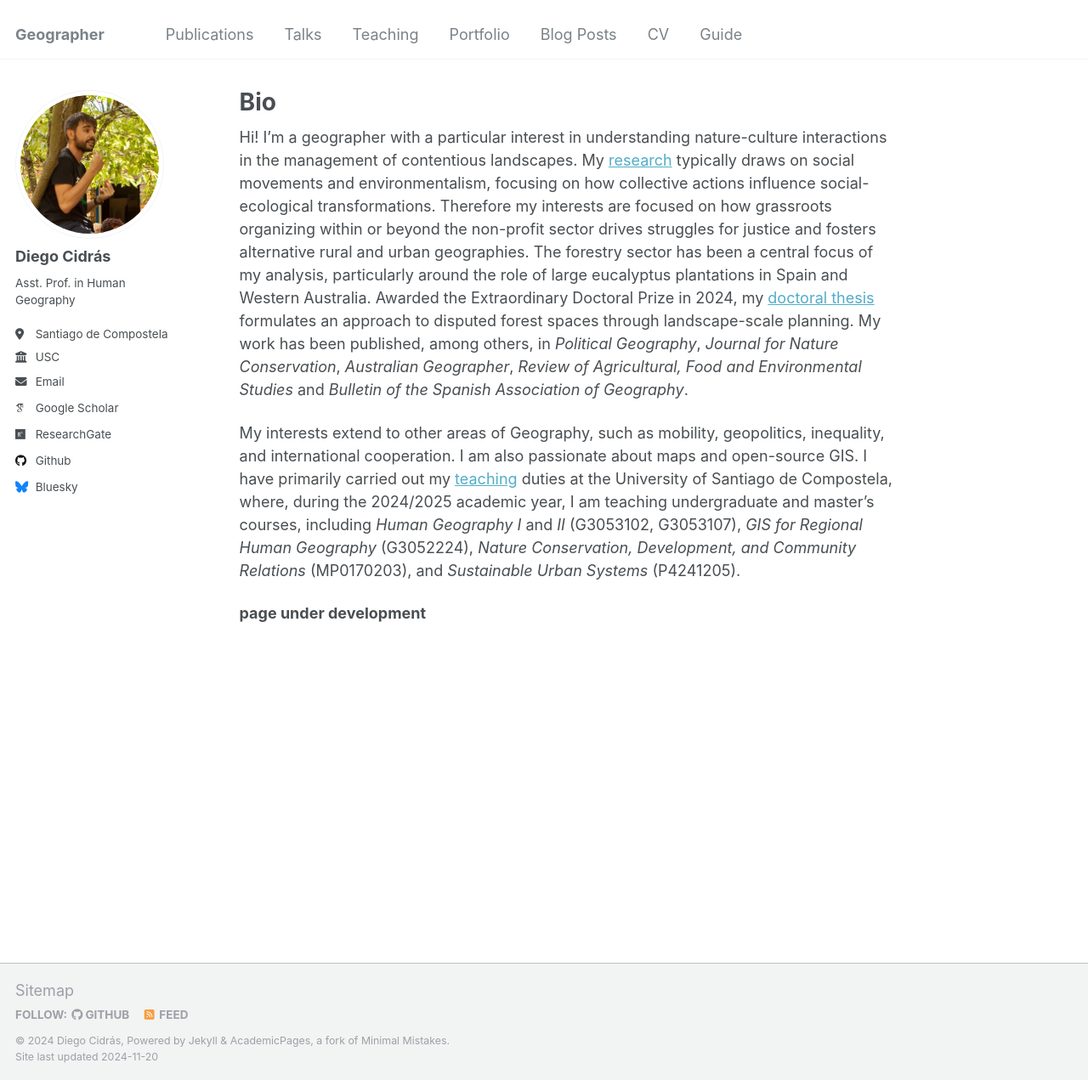
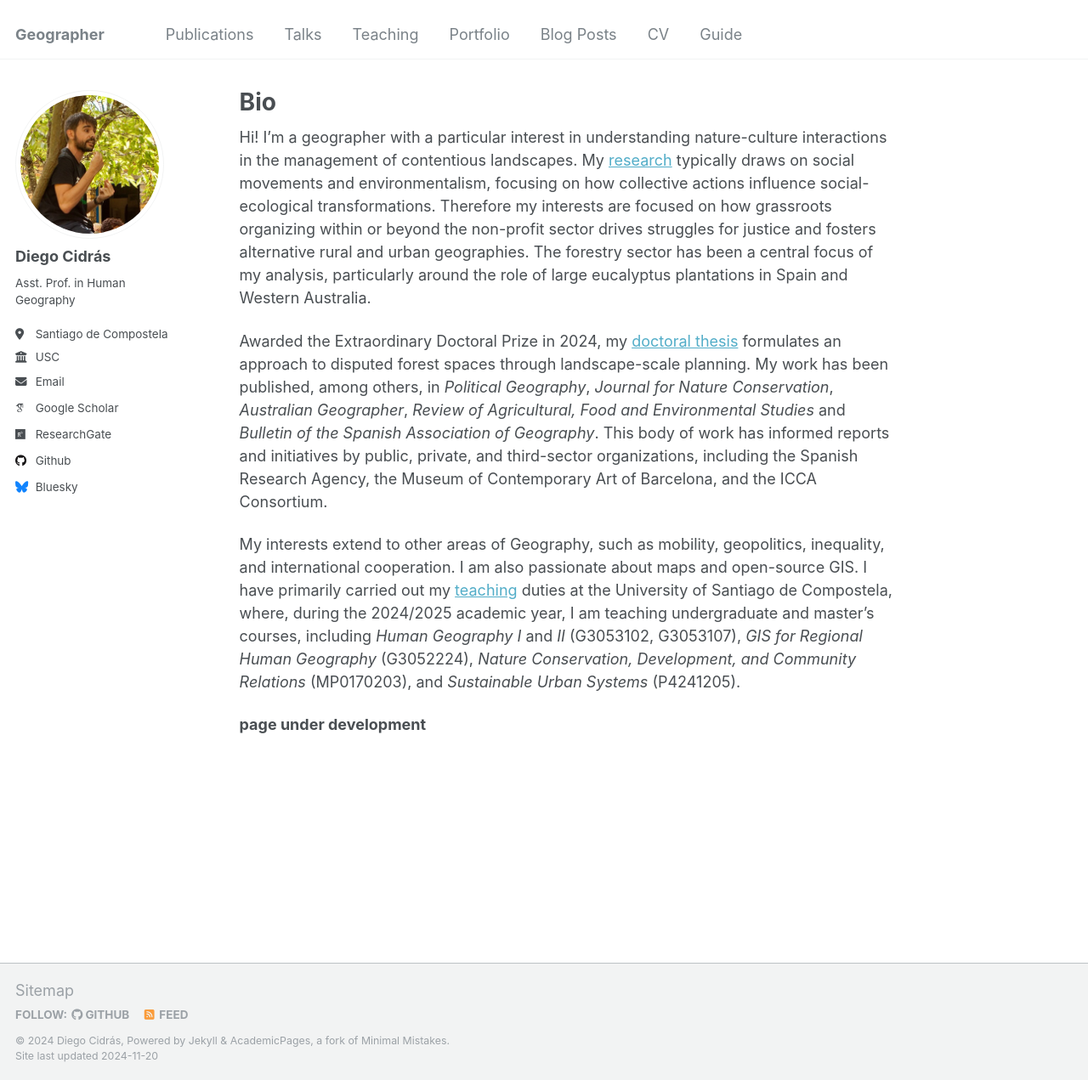
Before and after one commit to diegocidras/diegocidras.github.io, a Jekyll site: the page built from _pages/about.md, in a window 1280 px wide and 1271 px high. Shown: the whole window at 85% size. Built offline with Jekyll 4.4.1, drawn with Linux system fonts in a browser that asks for light colours; some web fonts are replaced.

Commit message:
Update about.md

```diff
--- a/_pages/about.md
+++ b/_pages/about.md
@@ -7,7 +7,9 @@ redirect_from:
   - /about.html
 ---
 
-Hi! I'm a geographer with a particular interest in understanding nature-culture interactions in the management of contentious landscapes. My [research](https://investigacion.usc.gal/investigadores/844832/detalle) typically draws on social movements and environmentalism, focusing on how collective actions influence social-ecological transformations. Therefore my interests are focused on how grassroots organizing within or beyond the non-profit sector drives struggles for justice and fosters alternative rural and urban geographies. The forestry sector has been a central focus of my analysis, particularly around the role of large eucalyptus plantations in Spain and Western Australia. Awarded the Extraordinary Doctoral Prize in 2024, my [doctoral thesis](https://minerva.usc.es/entities/publication/4ef3d3fb-820c-4d83-bf05-1f6423c6595b) formulates an approach to disputed forest spaces through landscape-scale planning. My work has been published, among others, in _Political Geography_, _Journal for Nature Conservation_, _Australian Geographer_, _Review of Agricultural, Food and Environmental Studies_ and _Bulletin of the Spanish Association of Geography_.
+Hi! I'm a geographer with a particular interest in understanding nature-culture interactions in the management of contentious landscapes. My [research](https://investigacion.usc.gal/investigadores/844832/detalle) typically draws on social movements and environmentalism, focusing on how collective actions influence social-ecological transformations. Therefore my interests are focused on how grassroots organizing within or beyond the non-profit sector drives struggles for justice and fosters alternative rural and urban geographies. The forestry sector has been a central focus of my analysis, particularly around the role of large eucalyptus plantations in Spain and Western Australia.
+
+Awarded the Extraordinary Doctoral Prize in 2024, my [doctoral thesis](https://minerva.usc.es/entities/publication/4ef3d3fb-820c-4d83-bf05-1f6423c6595b) formulates an approach to disputed forest spaces through landscape-scale planning. My work has been published, among others, in _Political Geography_, _Journal for Nature Conservation_, _Australian Geographer_, _Review of Agricultural, Food and Environmental Studies_ and _Bulletin of the Spanish Association of Geography_. This body of work has informed reports and initiatives by public, private, and third-sector organizations, including the Spanish Research Agency, the Museum of Contemporary Art of Barcelona, and the ICCA Consortium.
 
 My interests extend to other areas of Geography, such as mobility, geopolitics, inequality, and international cooperation. I am also passionate about maps and open-source GIS. I have primarily carried out my [teaching](https://www.usc.gal/gl/departamento/xeografia/directorio/diego-cidras-fernandez-358206) duties at the University of Santiago de Compostela, where, during the 2024/2025 academic year, I am teaching undergraduate and master’s courses, including _Human Geography I_ and _II_ (G3053102, G3053107), _GIS for Regional Human Geography_ (G3052224), _Nature Conservation, Development, and Community Relations_ (MP0170203), and _Sustainable Urban Systems_ (P4241205).
 
```
